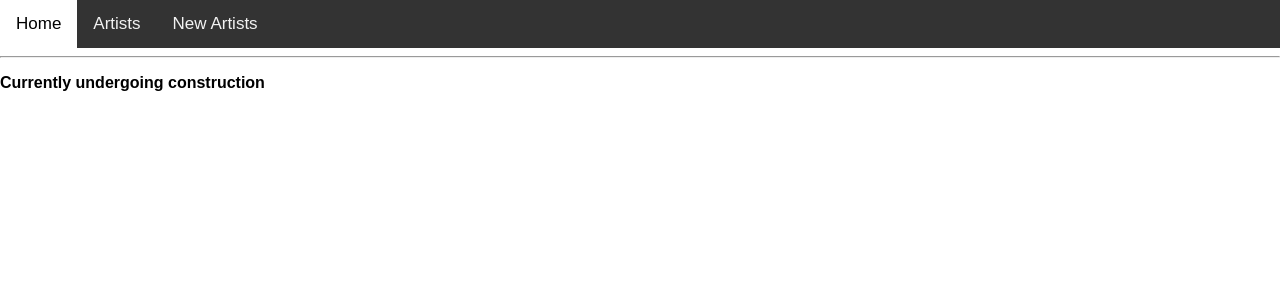
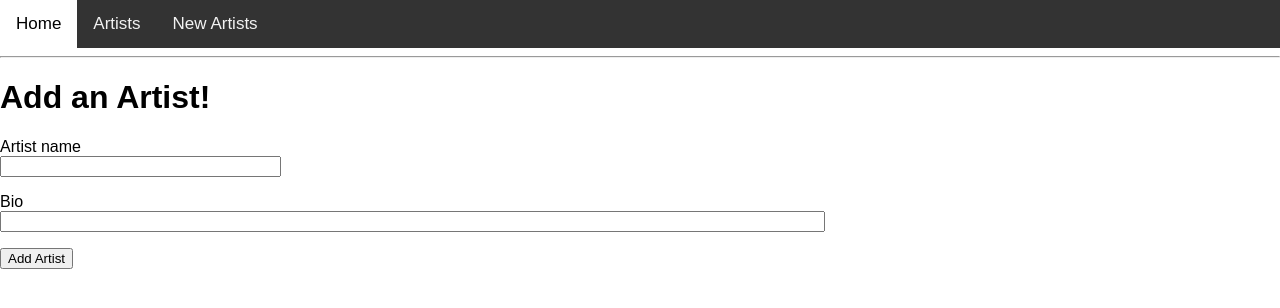
Before and after one commit to AidanD-boot/ZeroWasteMarket, a Flask app: page /addArtist.html in a window 1280 px wide. Shown: the top 308 px of the page. Run offline with Flask 2, Linux system fonts and the light colour scheme.

Commit message:
Lab3 submission

```diff
--- a/app/__init__.py
+++ b/app/__init__.py
@@ -1,5 +1,7 @@
 from flask import Flask
+from config import Config
 
 app = Flask(__name__)
+app.config.from_object(Config)
 
 from app import routes
--- /dev/null
+++ b/app/forms.py
@@ -0,0 +1,9 @@
+from flask_wtf import FlaskForm
+from wtforms import StringField, SubmitField
+from wtforms.validators import DataRequired
+
+
+class newArtistForm(FlaskForm):
+    artistName = StringField('Artist name', validators=[DataRequired()])
+    bio = StringField('Bio', validators=[DataRequired()])
+    submit = SubmitField('Add Artist')
--- a/app/routes.py
+++ b/app/routes.py
@@ -1,5 +1,6 @@
-from flask import render_template
+from flask import render_template, flash, redirect, url_for
 from app import app
+from app.forms import newArtistForm
 
 
 @app.route('/')
@@ -27,7 +28,7 @@ def artists():
 
 @app.route('/artist.html')
 def artist():
-    events = [
+    abouts = [
         {
             'body': 'North American Tour starting year (2021)'
         },
@@ -41,8 +42,12 @@ def artist():
             'body': 'Doing it all for the fans :)'
         }
     ]
-    return render_template('artist.html', events=events, title='Artist')
+    return render_template('artist.html', abouts=abouts, title='Artist')
 
-@app.route('/addArtist.html')
+@app.route('/addArtist.html', methods=['GET', 'POST'])
 def addArtist():
-    return render_template('addArtist.html', title='Add Artist')
+    form = newArtistForm()
+    if form.validate_on_submit():
+        flash('Artist submitted with name="{}" and bio="{}"'.format(form.artistName.data, form.bio.data))
+        return redirect(url_for('index'))
+    return render_template('addArtist.html', title='Add Artist', form=form)
--- a/app/templates/addArtist.html
+++ b/app/templates/addArtist.html
@@ -1,4 +1,17 @@
 {% extends "base.html" %}
 {% block content %}
-<p><b>Currently undergoing construction</b></p>
+    <h1>Add an Artist!</h1>
+    <form action="" method="post" novalidate>
+        {{ form.hidden_tag() }}
+        <p>
+        {{ form.artistName.label }}<br>
+        {{ form.artistName(size=32) }}
+        </p>
+        <p>
+        {{ form.bio.label }}<br>
+        {{ form.bio(size=100) }}
+        </p>
+
+        <p>{{ form.submit() }}</p>
+    </form>
 {% endblock %}
--- a/app/templates/artist.html
+++ b/app/templates/artist.html
@@ -7,8 +7,8 @@
     <div>
         <h3>Events: </h3>
         <ul>
-            {% for events in events %}
-            <li>{{ events.body }}</li>
+            {% for abouts in abouts %}
+            <li>{{ abouts.body }}</li>
             {% endfor %}
         </ul>
     </div>
--- a/app/templates/base.html
+++ b/app/templates/base.html
@@ -42,6 +42,15 @@ body {
         <a href="addArtist.html">New Artists</a>
     </div>
     <hr>
+    {% with messages = get_flashed_messages() %}
+    {% if messages %}
+        <ul>
+        {% for message in messages %}
+            <li>{{ message }}</li>
+        {% endfor %}
+        </ul>
+    {% endif %}
+    {% endwith %}
     {% block content %}{% endblock %}
 </body>
 </html>
--- /dev/null
+++ b/config.py
@@ -0,0 +1,4 @@
+import os
+
+class Config(object):
+    SECRET_KEY = os.environ.get('SECRET_KEY') or 'you-will-never-guess'
```
